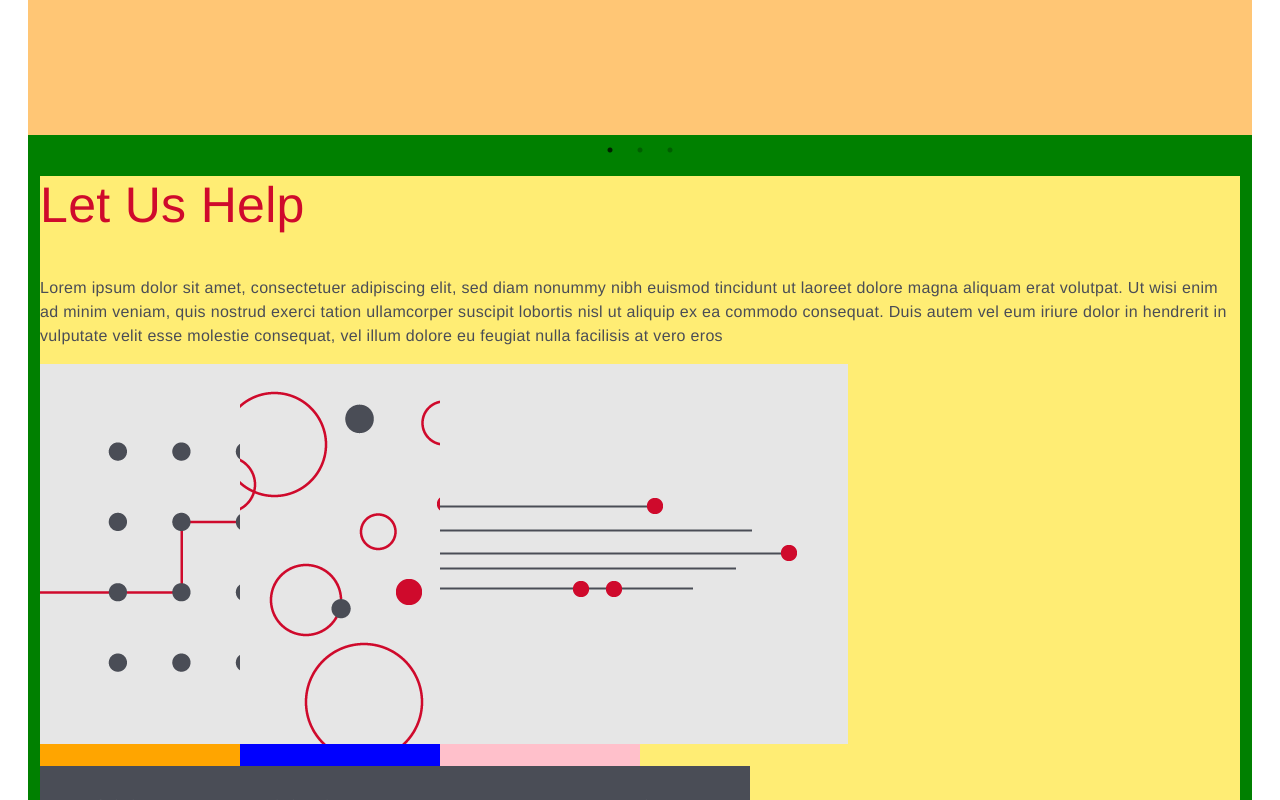
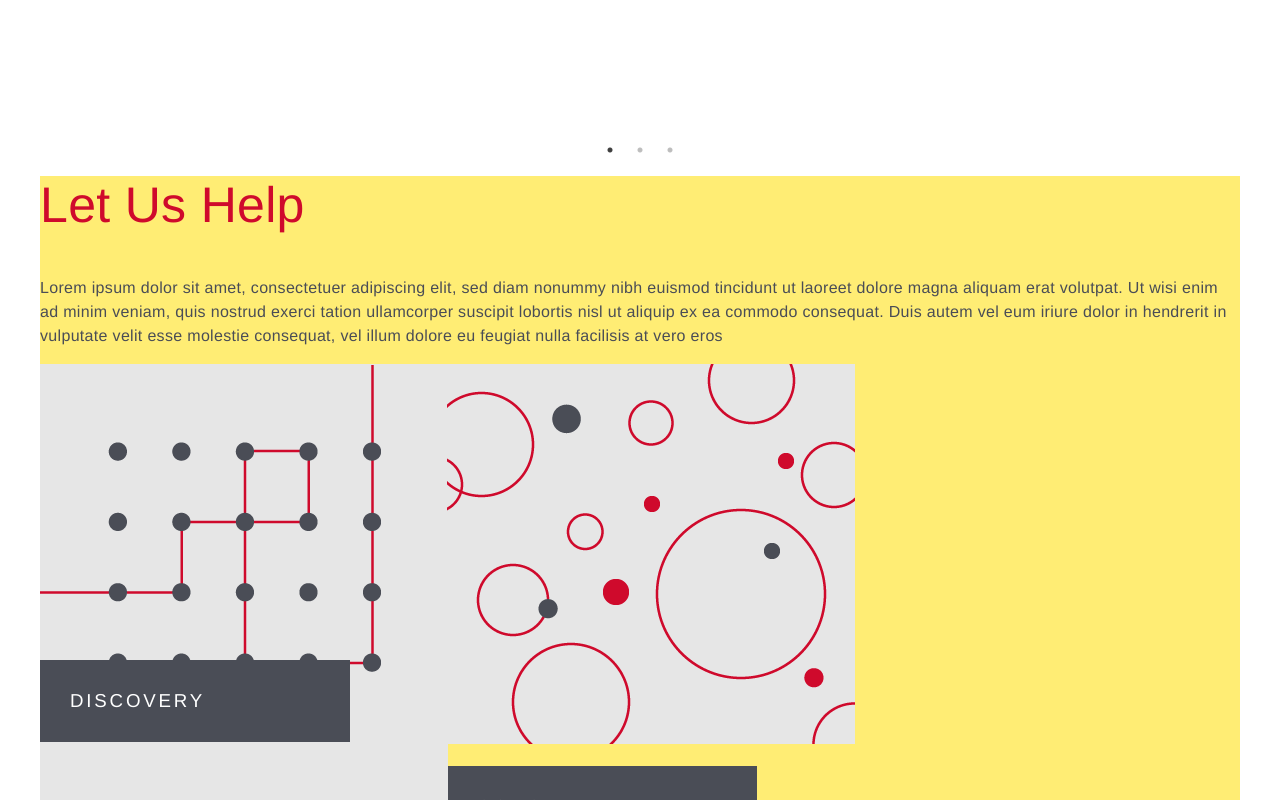
Before and after one commit to hendonmatt/hendonmatt.github.io, a plain HTML site: page unit_5/index.html in a window 1280 px wide. Shown: the part 2000-2800 px from the top of the page. Drawn offline with nearby package versions, Linux system fonts and the light colour scheme.

Commit message:
Unit 6 incomplete 2

```diff
--- a/unit_5/css/stylesheet.css
+++ b/unit_5/css/stylesheet.css
@@ -69,7 +69,7 @@ header {
 
 
 main {
-	background-color: #FFC675; /* test color */
+	/*	background-color: #FFC675; /* test color */
 	/* width: 670px; */
 
 }
@@ -150,13 +150,21 @@ nav a:active {
 	padding: 15px 30px;
 }
 
+.slick-slider {
+	position: absolute;
+	top: 0px;
+	z-index: -1;
+}
+
 .process {
-	width: 200px;
-	margin: auto;
+	width: 407px;
+	height: 380px;
+/*	margin: auto; */
 }
 
 #process1 {
-	background-color: orange; /* test color */
+	background-image: url("../images/process_discovery.png");
+/*	background-color: orange; /* test color */
 	float: left;
 }
 
@@ -172,12 +180,18 @@ nav a:active {
 
 }
 
+h3.process-discovery {
+	position:relative;
+	top:73%;
+}
+
+
+
 
 
 
 
 
 .wrapper {
-	background-color: green; /* test color */
-
+/*	background-color: green; /* test color */
 }
--- a/unit_5/index.html
+++ b/unit_5/index.html
@@ -48,8 +48,7 @@
 				<div class="clearfix">
 
 					<div class="process" id="process1">
-						<img src="images/process_discovery.png">
-						<h3><figcaption>Discovery</figcaption></h3>
+						<h3 class="process-discovery"><figcaption>Discovery</figcaption></h3>
 					</div>
 
 					<div class="process" id="process2">
```
